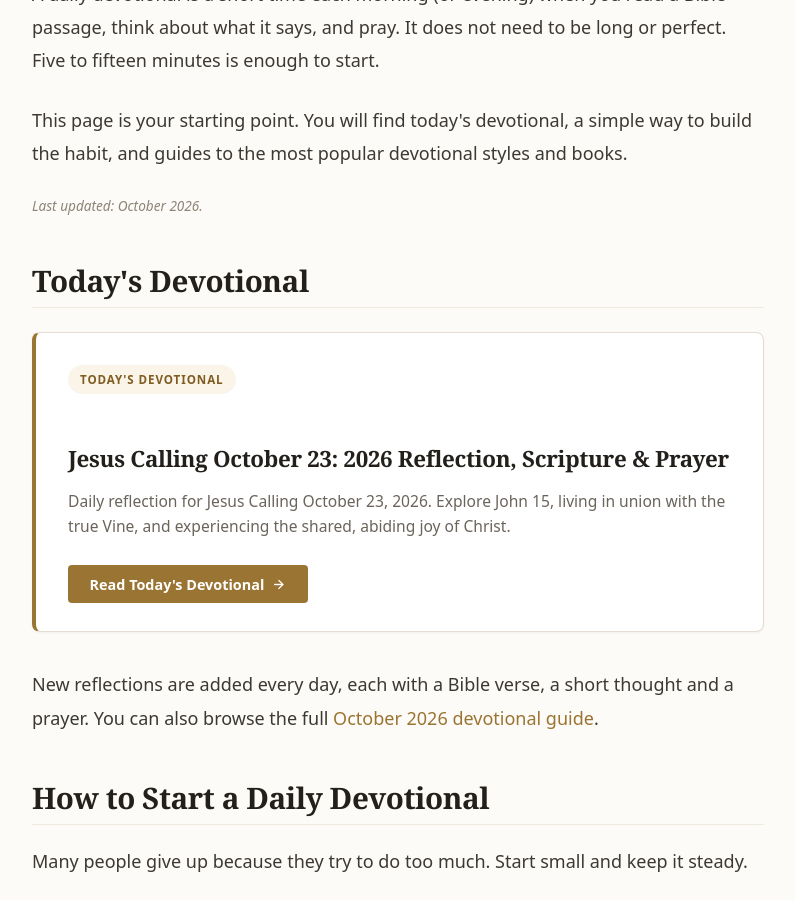
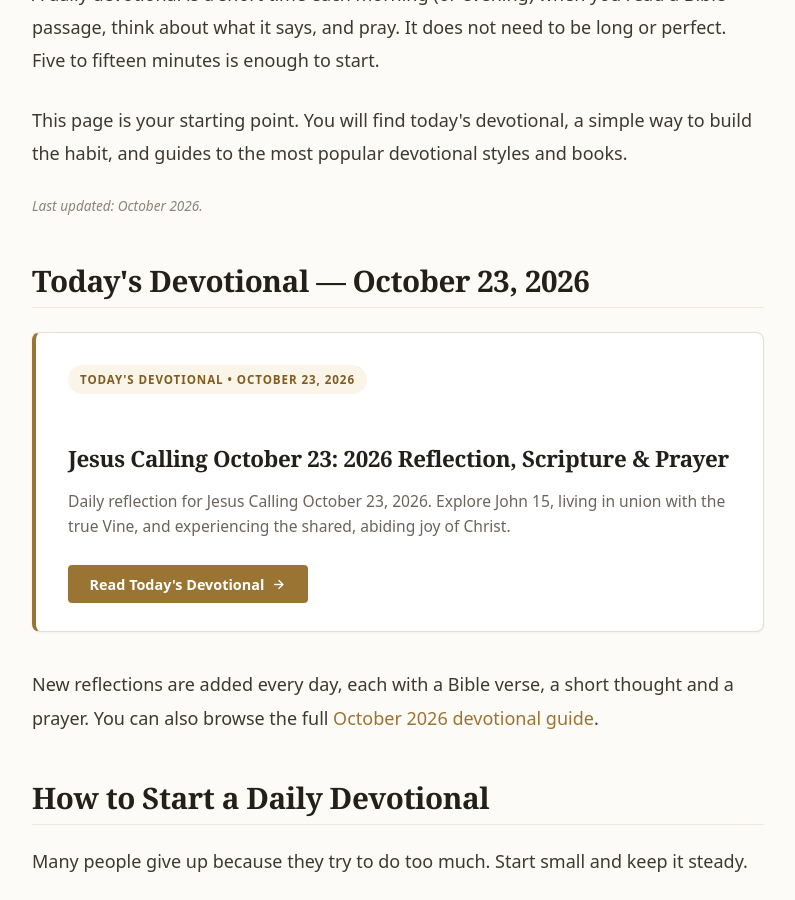
Before and after one commit to biblecalling/biblecalling.github.io, a Jekyll site: the page built from devotionals.html, in a window 1280 px wide and 900 px high, scrolled down 389 px. Shown: the whole window, without its empty margins (242-1037 px from the left). Built offline with Jekyll 4.4.1, drawn with Linux system fonts in a browser that asks for light colours; some of the changed text lies outside the part shown.

Commit message:
feat(devotionals): feature Jesus Calling October 23 and update heading on devotionals page

```diff
--- a/_layouts/home.html
+++ b/_layouts/home.html
@@ -17,7 +17,8 @@
         Welcome to {{ site.title }} &mdash; your quiet sanctuary for Christ-centered encouragement, <a href="{{ site.baseurl }}/prayer/">daily prayer guides</a>, <a href="{{ site.baseurl }}/bible/">biblical wisdom and scripture reflections</a>, and <a href="{{ site.baseurl }}/devotionals/">uplifting daily devotionals</a> to nourish your walk with God.
       </p>
       <div class="hero-actions">
-        <a href="{{ site.posts.first.url | relative_url }}" class="btn btn-primary">
+        {% assign today_post = site.posts | where: "url", "/jesus-calling-october-23/" | first %}
+        <a href="{{ today_post.url | default: '/jesus-calling-october-23/' | relative_url }}" class="btn btn-primary">
           <span>Read Today's Devotional</span>
           <svg width="18" height="18" viewBox="0 0 24 24" fill="none" stroke="currentColor" stroke-width="2" stroke-linecap="round" stroke-linejoin="round" aria-hidden="true"><line x1="5" y1="12" x2="19" y2="12"></line><polyline points="12 5 19 12 12 19"></polyline></svg>
         </a>
@@ -49,7 +50,7 @@
         </blockquote>
         <div class="verse-card-cite">&mdash; Matthew 11:28&ndash;29</div>
         <div class="verse-card-footer">
-          <a href="{{ site.posts.first.url | relative_url }}" class="verse-card-link">
+          <a href="{{ today_post.url | default: '/jesus-calling-october-23/' | relative_url }}" class="verse-card-link">
             <span>Read Today's Devotional</span>
             <svg width="14" height="14" viewBox="0 0 24 24" fill="none" stroke="currentColor" stroke-width="2" stroke-linecap="round" stroke-linejoin="round" aria-hidden="true"><line x1="5" y1="12" x2="19" y2="12"></line><polyline points="12 5 19 12 12 19"></polyline></svg>
           </a>
--- a/devotionals.html
+++ b/devotionals.html
@@ -20,36 +20,52 @@
 <!-- TODO(author): add byline, e.g. "Written by [name or Bible Calling team]". Link to /about/. -->
 <p class="devotional-meta-date"><em>Last updated: {{ site.time | date: "%B %Y" }}.</em></p>
 
-<h2 id="today-heading">Today's Devotional</h2>
+<h2 id="today-heading">Today's Devotional &mdash; October 23, 2026</h2>
 
+{% assign today_post = site.posts | where: "url", "/jesus-calling-october-23/" | first %}
+{% if today_post == nil %}
+  {% for p in site.posts %}
+    {% if p.url contains "october-23" or p.path contains "2026-10-23" %}
+      {% assign today_post = p %}
+      {% break %}
+    {% endif %}
+  {% endfor %}
+{% endif %}
+{% if today_post == nil %}
   {% assign non_future_posts = site.posts | where_exp: "p", "p.date <= site.time" %}
-{% assign today_post = nil %}
   {% for p in non_future_posts %}
     {% if p.categories contains "Jesus Calling" or p.categories contains "jesus-calling" %}
       {% assign today_post = p %}
       {% break %}
     {% endif %}
   {% endfor %}
+{% endif %}
 
-{% if today_post %}
 <section class="today-devotional-section" aria-labelledby="today-heading">
   <article class="today-devotional-card">
-    <span class="today-devotional-badge">Today's Devotional</span>
+    <span class="today-devotional-badge">Today's Devotional &bull; October 23, 2026</span>
     <h3 class="today-devotional-title">
-      <a href="{{ today_post.url | relative_url }}">{{ today_post.title }}</a>
+      <a href="{{ today_post.url | default: '/jesus-calling-october-23/' | relative_url }}">
+        {% if today_post %}{{ today_post.title }}{% else %}Jesus Calling October 23: 2026 Reflection, Scripture &amp; Prayer{% endif %}
+      </a>
     </h3>
     <p class="today-devotional-excerpt">
-      {{ today_post.description | default: today_post.content | strip_html | truncatewords: 30 }}
+      {% if today_post.description %}
+        {{ today_post.description }}
+      {% elsif today_post.content %}
+        {{ today_post.content | strip_html | truncatewords: 30 }}
+      {% else %}
+        Daily reflection for Jesus Calling October 23, 2026. Explore John 15, living in union with the true Vine, and experiencing the shared, abiding joy of Christ.
+      {% endif %}
     </p>
     <div class="today-devotional-actions">
-      <a href="{{ today_post.url | relative_url }}" class="btn btn-primary today-devotional-btn">
+      <a href="{{ today_post.url | default: '/jesus-calling-october-23/' | relative_url }}" class="btn btn-primary today-devotional-btn">
         <span>Read Today's Devotional</span>
         <svg width="15" height="15" viewBox="0 0 24 24" fill="none" stroke="currentColor" stroke-width="2.2" aria-hidden="true"><line x1="5" y1="12" x2="19" y2="12"></line><polyline points="12 5 19 12 12 19"></polyline></svg>
       </a>
     </div>
   </article>
 </section>
-{% endif %}
 
 <p>
   New reflections are added every day, each with a Bible verse, a short thought and a prayer. You can also browse the full <a href="{{ site.baseurl }}/jesus-calling-october-2026/">October 2026 devotional guide</a>.
@@ -112,6 +128,7 @@
     <!-- COMING SOON: <li><a href="{{ '/devotionals/best-devotional-books/' | relative_url }}">Best Devotional Books</a> &mdash; A reader's guide to popular choices</li> -->
   {% endif %}
 
+  <li><a href="{{ site.baseurl }}/jesus-calling-october-23/">Today's Reflection: October 23, 2026</a> &mdash; Abiding in Christ, the True Vine, and experiencing shared joy.</li>
   <li><a href="{{ site.baseurl }}/categories/jesus-calling/">Jesus Calling Daily Reflections</a> &mdash; Daily reflections grounded in peaceful Scripture encouragement.</li>
   <li><a href="{{ site.baseurl }}/prayer/">Prayer Guides</a> &mdash; Biblical prayers for healing, peace, strength, and quiet time with God.</li>
   <li><a href="{{ site.baseurl }}/jesus-calling-october-2026/">October 2026 Daily Reflections</a> &mdash; Explore our day-by-day October devotional journey.</li>
--- a/october-2026.html
+++ b/october-2026.html
@@ -209,7 +209,7 @@
 
 <ul>
   <li><strong>Overcoming Worry &amp; Anxious Thoughts:</strong> <a href="{{ site.baseurl }}/jesus-calling-october-7/">October 7</a>, <a href="{{ site.baseurl }}/jesus-calling-october-10/">October 10</a>, <a href="{{ site.baseurl }}/jesus-calling-october-17/">October 17</a>, <a href="{{ site.baseurl }}/jesus-calling-october-18/">October 18</a></li>
-  <li><strong>Experiencing God's Presence &amp; Peace:</strong> <a href="{{ site.baseurl }}/jesus-calling-october-8/">October 8</a>, <a href="{{ site.baseurl }}/jesus-calling-october-13/">October 13</a>, <a href="{{ site.baseurl }}/jesus-calling-october-15/">October 15</a>, <a href="{{ site.baseurl }}/jesus-calling-october-25/">October 25</a></li>
+  <li><strong>Experiencing God's Presence &amp; Peace:</strong> <a href="{{ site.baseurl }}/jesus-calling-october-8/">October 8</a>, <a href="{{ site.baseurl }}/jesus-calling-october-13/">October 13</a>, <a href="{{ site.baseurl }}/jesus-calling-october-15/">October 15</a>, <a href="{{ site.baseurl }}/jesus-calling-october-23/">October 23</a>, <a href="{{ site.baseurl }}/jesus-calling-october-25/">October 25</a></li>
   <li><strong>Spiritual Rest, Stillness &amp; Solitude:</strong> <a href="{{ site.baseurl }}/jesus-calling-october-22/">October 22</a>, <a href="{{ site.baseurl }}/jesus-calling-october-24/">October 24</a>, <a href="{{ site.baseurl }}/jesus-calling-october-29/">October 29</a>, <a href="{{ site.baseurl }}/jesus-calling-october-30/">October 30</a></li>
   <li><strong>Honesty, Grace &amp; Forgiveness:</strong> <a href="{{ site.baseurl }}/jesus-calling-october-9/">October 9</a>, <a href="{{ site.baseurl }}/jesus-calling-october-12/">October 12</a>, <a href="{{ site.baseurl }}/jesus-calling-october-19/">October 19</a>, <a href="{{ site.baseurl }}/jesus-calling-october-21/">October 21</a>, <a href="{{ site.baseurl }}/jesus-calling-october-28/">October 28</a></li>
   <li><strong>Endurance, Health &amp; Guidance:</strong> <a href="{{ site.baseurl }}/jesus-calling-october-11/">October 11</a>, <a href="{{ site.baseurl }}/jesus-calling-october-14/">October 14</a>, <a href="{{ site.baseurl }}/jesus-calling-october-16/">October 16</a>, <a href="{{ site.baseurl }}/jesus-calling-october-20/">October 20</a>, <a href="{{ site.baseurl }}/jesus-calling-october-26/">October 26</a>, <a href="{{ site.baseurl }}/jesus-calling-october-27/">October 27</a></li>
```
Lines whose indentation alone changed are shown as unchanged.
